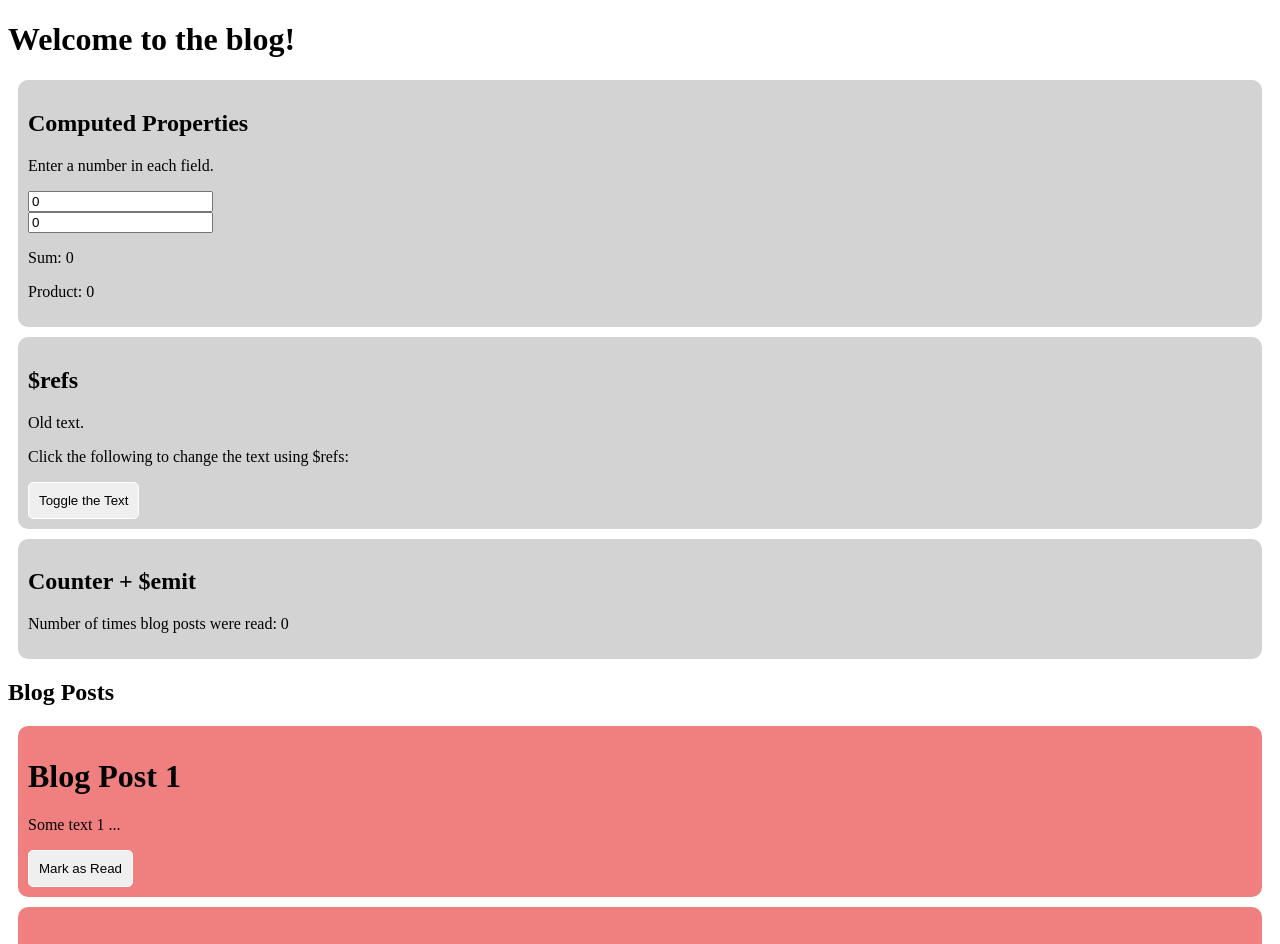
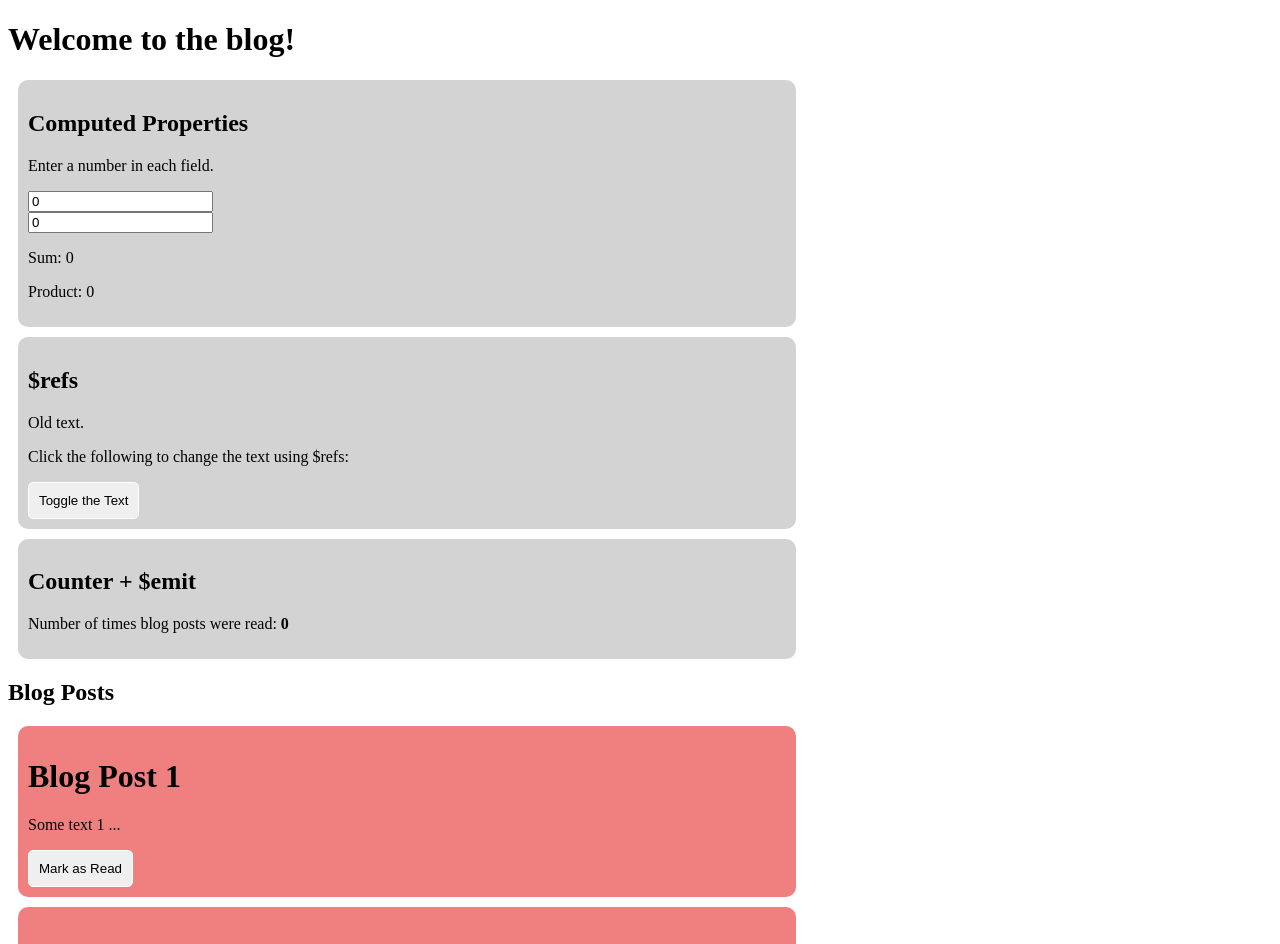
Before and after one commit to jadeleafmoon/vue3-playground, a Vue app: page / in a window 1280 px wide. Shown: the top 944 px of the page. Built offline with nearby package versions, Linux system fonts and the light colour scheme.

Commit message:
feat: add max-width to components

```diff
--- a/src/App.vue
+++ b/src/App.vue
@@ -20,7 +20,7 @@
 
   <div class="experiment">
     <h2>Counter + $emit</h2>
-    <p>Number of times blog posts were read: {{ blogsRead }}</p>
+    <p>Number of times blog posts were read: <strong>{{ blogsRead }}</strong></p>
   </div>
 
   <div>
@@ -95,6 +95,7 @@ button:hover {
   margin: 10px;
   padding: 10px;
   border-radius: 10px;
+  max-width: 60%;
 }
 
 
--- a/src/components/BlogPost.vue
+++ b/src/components/BlogPost.vue
@@ -26,5 +26,6 @@ export default {
   margin: 10px;
   padding: 10px;
   border-radius: 10px;
+  max-width: 60%;
 }
 </style>
```
